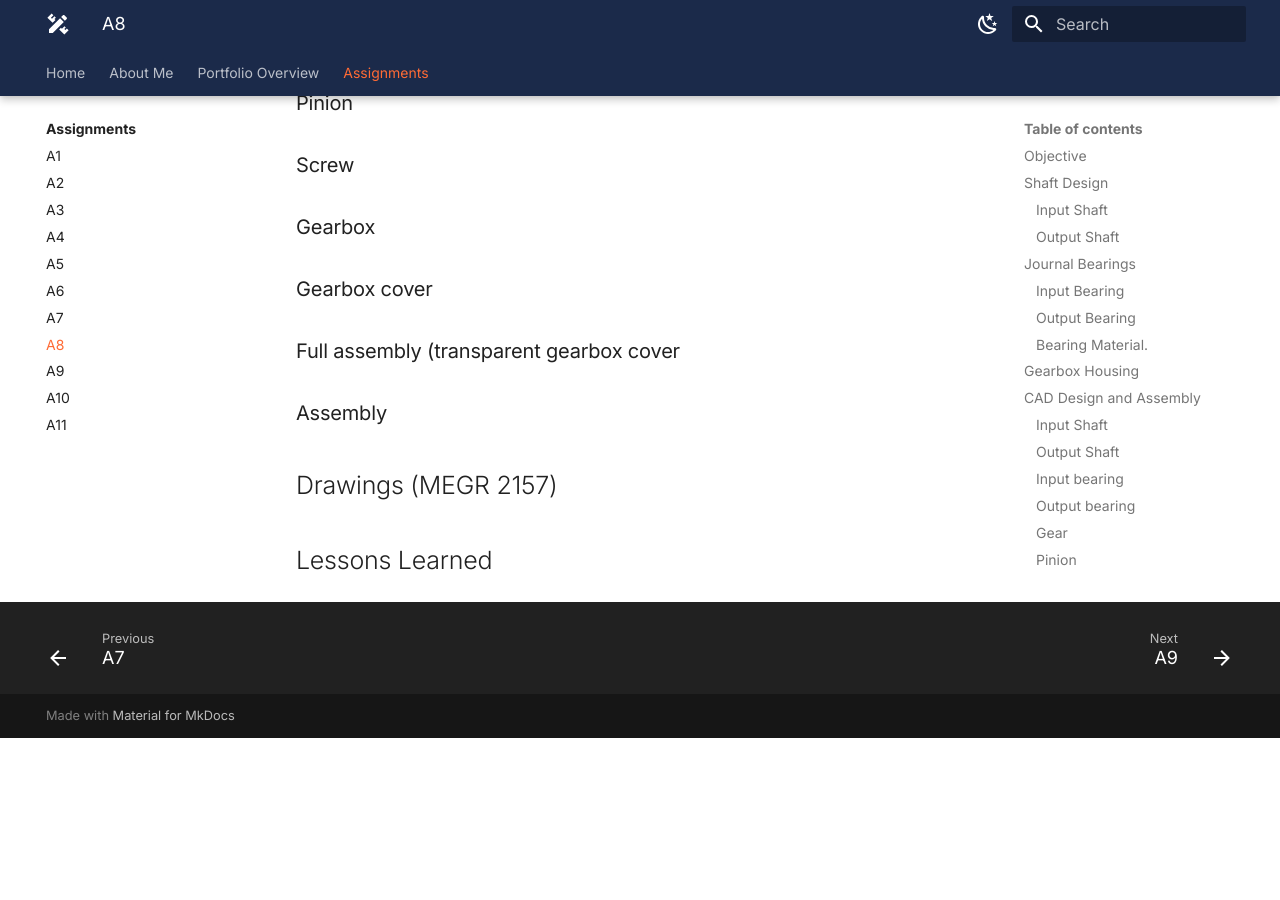
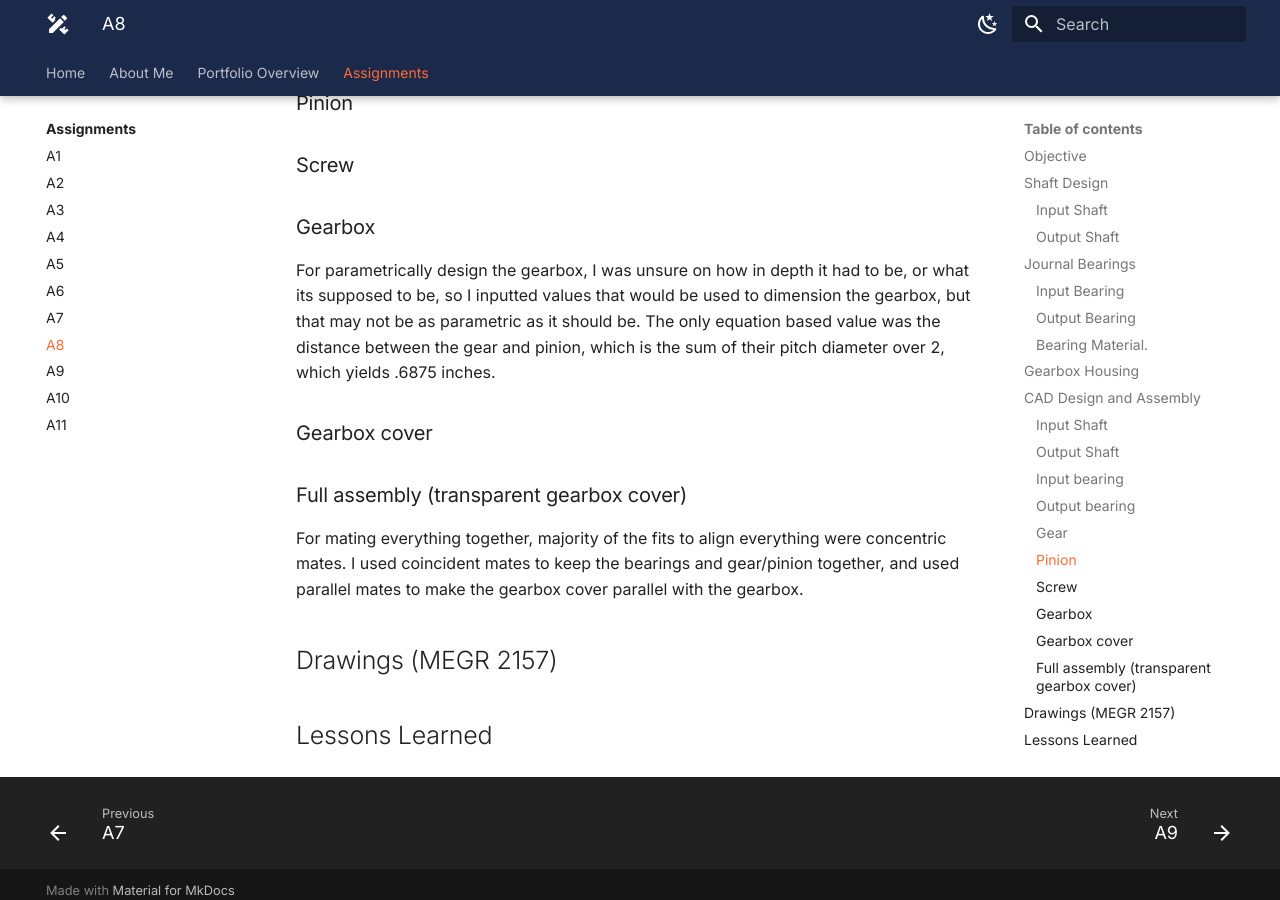
Before and after one commit to ajchiocca/megr2157-portfolio, an MkDocs documentation site: the page built from docs/assignments/A08/index.md, in a window 1280 px wide and 900 px high, scrolled down 2753 px. Built offline with MkDocs 1.6.1 and Material for MkDocs 9.7.7, drawn with Linux system fonts in a browser that asks for light colours; before the commit the page ends 3491 px from its top, so only the background shows below that.

Commit message:
Update gearbox section with design and assembly details
Added details about the gearbox design and assembly mates.

```diff
--- a/docs/assignments/A08/index.md
+++ b/docs/assignments/A08/index.md
@@ -58,14 +58,11 @@ The Gearbox is going to house the gear, pinion, two bearing, and the two shafts,
 ### Screw
 
 ### Gearbox
-
+For parametrically design the gearbox, I was unsure on how in depth it had to be, or what its supposed to be, so I inputted values that would be used to dimension the gearbox, but that may not be as parametric as it should be. The only equation based value was the distance between the gear and pinion, which is the sum of their pitch diameter over 2, which yields .6875 inches.
 ### Gearbox cover
 
-### Full assembly (transparent gearbox cover
-
-
-### Assembly
-
+### Full assembly (transparent gearbox cover)
+For mating everything together, majority of the fits to align everything were concentric mates. I used coincident mates to keep the bearings and gear/pinion together, and used parallel mates to make the gearbox cover parallel with the gearbox.
 
 ## Drawings (MEGR 2157)
 <!-- 30%. Six multi-view drawings + one assembly. Third-angle projection, ASME Y14.5, tolerance block X.X ±.02 / X.XX ±.01 / X.XXX ±.005, at least two callouts with different tolerancing on critical features. Delete this section if drawings go on a separate page. -->
```
